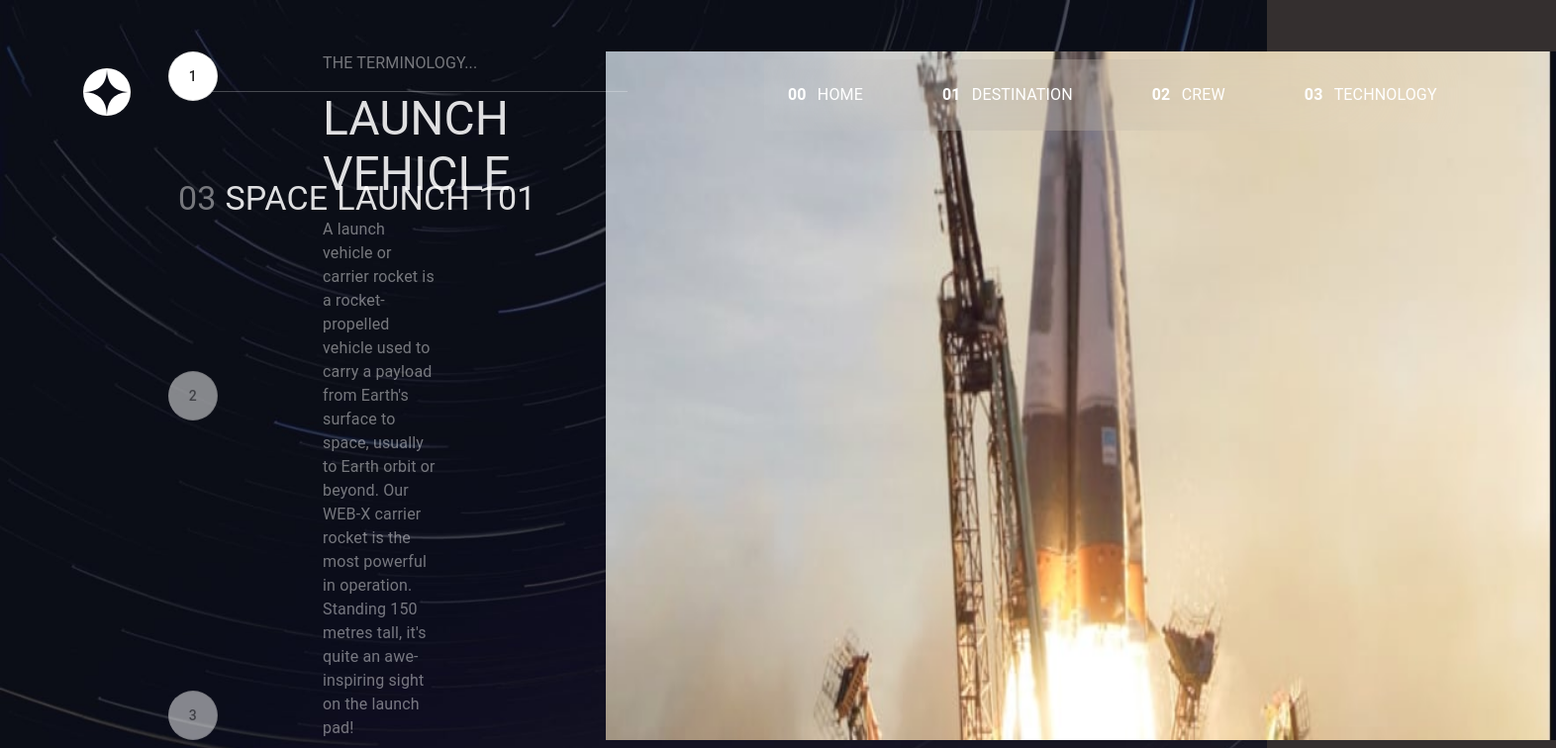
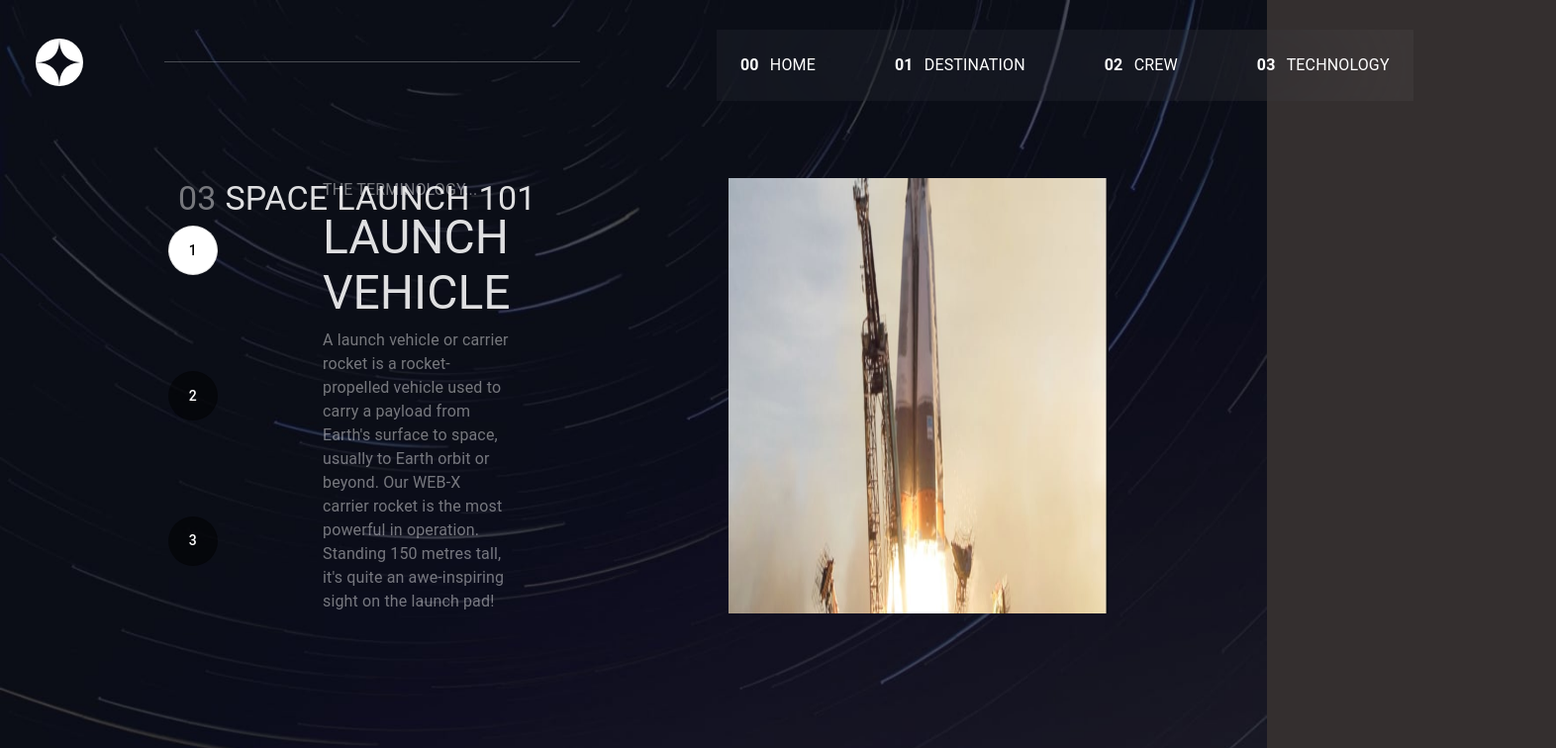
Before and after one commit to Proton-number/Space-Tourism-Website, a React (Vite) app: page /Technology in a window 1280 px wide. Shown: the top 756 px of the page at 99% size, 1572 px wide, since content can reach past the window. Built offline with nearby package versions, Linux system fonts and the light colour scheme.

Commit message:
some minor changes

```diff
--- a/index.html
+++ b/index.html
@@ -5,8 +5,8 @@
     <link rel="icon" type="image/svg+xml" href="/src/assets/favicon-32x32.png" />
     <meta name="viewport" content="width=device-width, initial-scale=1.0" />
     <link rel="preconnect" href="https://fonts.googleapis.com">
-    <link rel="preconnect" href="https://fonts.gstatic.com" crossorigin>
-    <link href="https://fonts.googleapis.com/css2?family=Barlow+Condensed:wght@500&display=swap" rel="stylesheet">
+<link rel="preconnect" href="https://fonts.gstatic.com" crossorigin>
+<link href="https://fonts.googleapis.com/css2?family=Barlow+Condensed:wght@700&display=swap" rel="stylesheet">
     <title>Space Tourism</title>
   </head>
   <body>
--- a/src/App.jsx
+++ b/src/App.jsx
@@ -10,7 +10,7 @@ function App() {
 
   const theme = createTheme({
     typography:{
-      fontFamily: `'Barlow Condensed', sans-serif`,
+      fontFamily:`'Barlow Condensed' sans-serif`
     }
   })
 
--- a/src/Desktop View/Main Stuffs/Crew.jsx
+++ b/src/Desktop View/Main Stuffs/Crew.jsx
@@ -125,10 +125,10 @@ function Crew() {
          onChange={handleButtonClick}
          style={{ display: 'flex' }}
        >
-         <MotionButton onClick={firstHandleClick}  whileHover={{opacity:1}} value={1} style={{ backgroundColor: 'white', opacity: activeButton === 1 ? 1 : 0.5, width: 30, height: 30, borderRadius: '50%', margin: '0 10px' }} />
-         <MotionButton onClick={secondHandleClick} whileHover={{opacity:1}} value={2} style={{ backgroundColor: 'white', opacity: activeButton === 2 ? 1 : 0.5, width: 30, height: 30, borderRadius: '50%', margin: '0 10px' }} />
-         <MotionButton onClick={thirdHandleClick} whileHover={{opacity:1}} value={3} style={{ backgroundColor: 'white', opacity: activeButton === 3 ? 1 : 0.5, width: 30, height: 30, borderRadius: '50%', margin: '0 10px' }} />
-         <MotionButton onClick={fourthHandleClick} whileHover={{opacity:1}} value={4} style={{ backgroundColor: 'white', opacity: activeButton === 4 ? 1 : 0.5, width: 30, height: 30, borderRadius: '50%', margin: '0 10px' }} />
+         <MotionButton onClick={firstHandleClick}  whileHover={{opacity:activeButton === 1 ? 1 : .4, backgroundColor:"white"}} value={1} style={{ backgroundColor: activeButton === 1 ? 'white' : "rgba(0, 0, 0, 0.95)", opacity: activeButton === 1 ? 1 : 0.5, width: 30, height: 30, borderRadius: '50%', margin: '0 10px' }} />
+         <MotionButton onClick={secondHandleClick} whileHover={{opacity:activeButton === 2 ? 1 : .4, backgroundColor:"white"}} value={2} style={{ backgroundColor: activeButton === 2 ? 'white' : "rgba(0, 0, 0, 0.95)", opacity: activeButton === 2 ? 1 : 0.5, width: 30, height: 30, borderRadius: '50%', margin: '0 10px' }} />
+         <MotionButton onClick={thirdHandleClick} whileHover={{opacity:activeButton === 3 ? 1 : .4, backgroundColor:"white"}} value={3} style={{backgroundColor: activeButton === 3 ? 'white' : "rgba(0, 0, 0, 0.95)", opacity: activeButton === 3 ? 1 : 0.5, width: 30, height: 30, borderRadius: '50%', margin: '0 10px' }} />
+         <MotionButton onClick={fourthHandleClick} whileHover={{opacity:activeButton === 4 ? 1 : .4, backgroundColor:"white"}} value={4} style={{ backgroundColor: activeButton === 4 ? 'white' : "rgba(0, 0, 0, 0.95)", opacity: activeButton === 4 ? 1 : 0.5, width: 30, height: 30, borderRadius: '50%', margin: '0 10px' }} />
        </ToggleButtonGroup>
 
  </Stack>
--- a/src/Desktop View/Main Stuffs/Nav.jsx
+++ b/src/Desktop View/Main Stuffs/Nav.jsx
@@ -26,12 +26,11 @@ function Nav() {
 
   return (
     <Box
-    p={{
-        sm:'24px',
-        lg:'60px',
-    }}
     sx={{
-      position:'absolute'
+      position:'absolute',
+     padding:{
+      lg: "30px 12px"
+     }
     }}
     >
 
@@ -90,7 +89,8 @@ function Nav() {
                 lg:'24px'
             },
                 backgroundColor:'rgba(255, 255, 255, 0.04)',
-                backdropFilter: 'blur(81.5485px)'
+                backdropFilter: 'blur(81.5485px)',
+
             }}
             >
 
--- a/src/Desktop View/Main Stuffs/Technology.jsx
+++ b/src/Desktop View/Main Stuffs/Technology.jsx
@@ -107,6 +107,7 @@ function Technology() {
   spacing={{
     lg: 12
   }}
+  // sx={{alignItems:"center"}}
   >
 
 
@@ -114,17 +115,17 @@ function Technology() {
          value={activeButton}
          exclusive
          onChange={handleButtonClick}
-         style={{display:"flex", flexDirection:"column", justifyContent:"space-between"}}
+        sx={{flexDirection:"column", justifyContent:"space-around"}}
        >
-         <MotionButton onClick={handleOneClick}  whileHover={{opacity:1}} value={1} style={{ backgroundColor: 'white', opacity: activeButton === 1 ? 1 : 0.5, width: 50, height: 50, borderRadius: '50%', margin: '0 10px' }}> 1 </MotionButton>
+         <MotionButton onClick={handleOneClick}  whileHover={{opacity:1}} value={1} style={{ backgroundColor: activeButton === 1 ? 'white' : "rgba(0, 0, 0, 0.5)", width: 50, height: 50, borderRadius: '50%', margin: '0 10px', color: activeButton === 1 ? "black" : "white" }}> 1 </MotionButton>
 
-         <MotionButton onClick={handleTwoClick} whileHover={{opacity:1}} value={2} style={{ backgroundColor: 'white', opacity: activeButton === 2 ? 1 : 0.5, width: 50, height: 50, borderRadius: '50%', margin: '0 10px' }}>2</MotionButton>
+         <MotionButton onClick={handleTwoClick} whileHover={{opacity:1}} value={2} style={{ backgroundColor: activeButton === 2 ? 'white' : "rgba(0, 0, 0, 0.5)", width: 50, height: 50, borderRadius: '50%', margin: '0 10px', color: activeButton === 2 ? "black" : "white" }}>2</MotionButton>
 
-         <MotionButton onClick={handleThreeClick} whileHover={{opacity:1}} value={3} style={{ backgroundColor: 'white', opacity: activeButton === 3 ? 1 : 0.5, width: 50, height: 50, borderRadius: '50%', margin: '0 10px' }}>3</MotionButton>
+         <MotionButton onClick={handleThreeClick} whileHover={{opacity:1}} value={3} style={{ backgroundColor: activeButton === 3 ? 'white' : "rgba(0, 0, 0, 0.5)", width: 50, height: 50, borderRadius: '50%', margin: '0 10px', color: activeButton === 3 ? "black" : "white" }}>3</MotionButton>
 
        </ToggleButtonGroup>
 
-     <Stack spacing={{lg:2}}>
+     <Stack spacing={{lg:1}}>
 
          <Typography sx={{opacity:0.5}} >THE TERMINOLOGY...</Typography>
 
@@ -146,10 +147,10 @@ opacity:0.5
      src={images[currentIndex]}
      sx={{
          width:{
-             lg:'100%'
+             lg:'40%'
          },
          height:{
-            lg:"100%"
+            lg:"auto"
          }
      }} />
 
```
